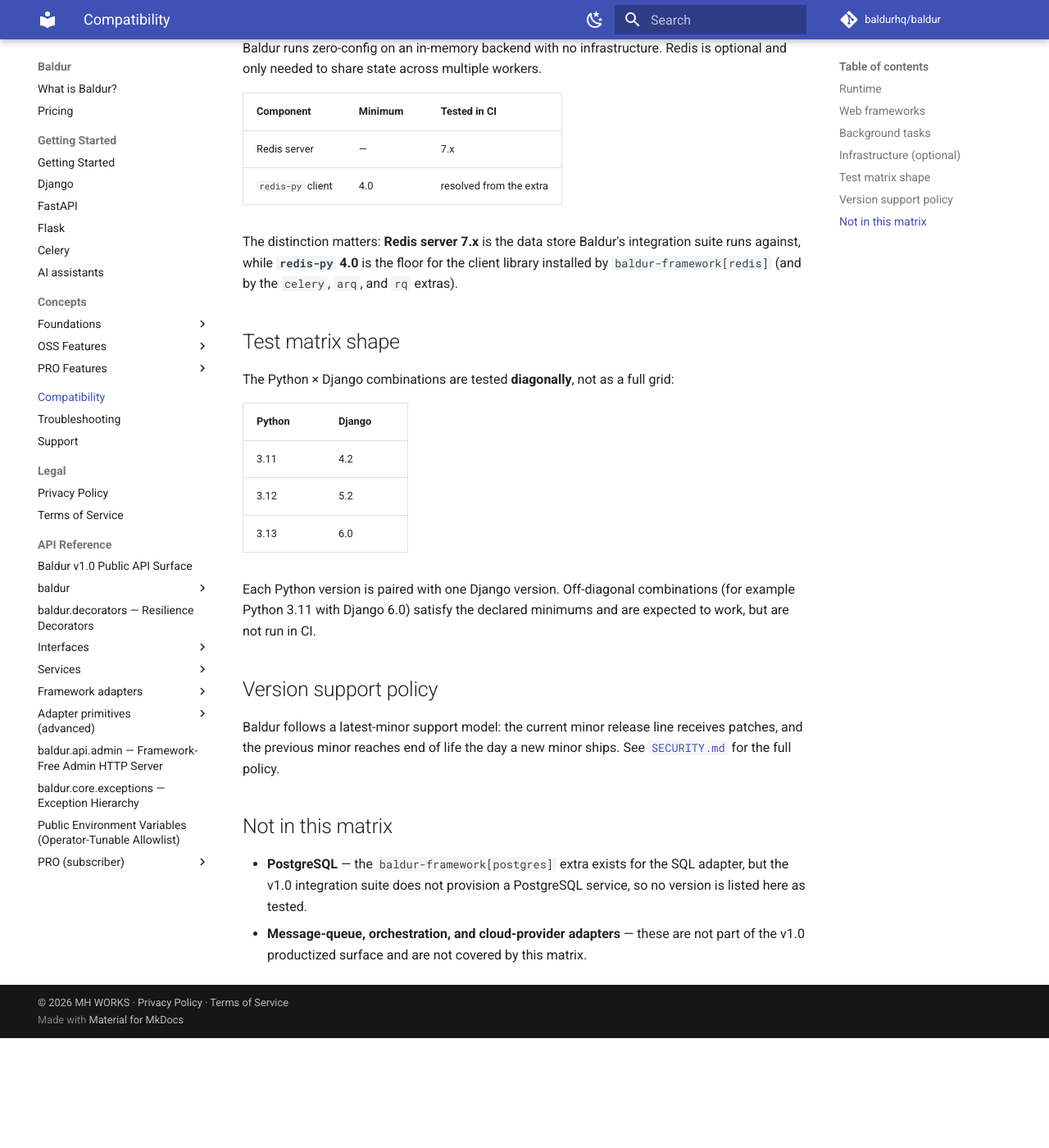
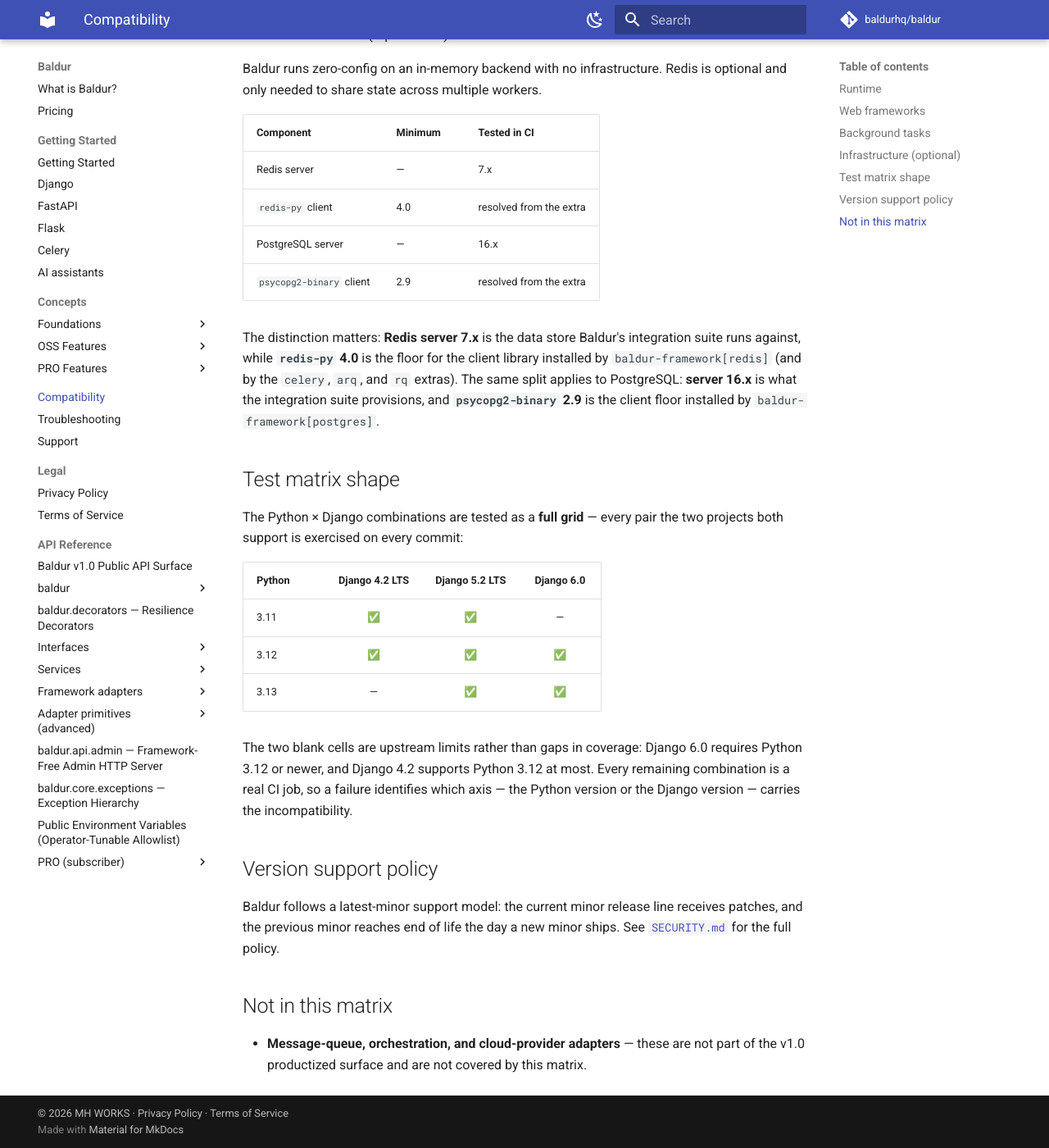
Before and after one commit to baldurhq/baldur, an MkDocs documentation site: the page built from docs/compatibility.md, in a window 1280 px wide and 1400 px high, scrolled down 1316 px. Shown: the whole window at 82% size. Built offline with MkDocs 1.6.1 and Material for MkDocs 9.7.7, drawn with Linux system fonts in a browser that asks for light colours; comment, search, counter and statistics services are not loaded; before the commit the page ends 2582 px from its top, so only the background shows below that; some of the changed text lies outside the part shown.

Commit message:
ci(matrix): test every supported Python x Django pair, not a diagonal
The unit-test matrix ran three cells on a sparse diagonal, which left two
combinations that are plausibly the most common in the field never exercised
even once: Django 4.2 LTS on Python 3.12 (conservative LTS on the Python most
distributions ship), and Python 3.13 on Django 5.2 LTS (newest Python on an LTS
Django).

The diagonal also contradicted its own neighbouring setting. fail-fast is off so
that a failure's axis -- Python version or Django version -- can be read off the
results, but a diagonal makes exactly that impossible: every version appears in
one cell, so a red cell names two suspects and separates neither.

Expands to the full grid, which is 7 cells rather than 9. The two dropped
combinations are upstream limits: Django 6.0 pins requires-python >= 3.12, so
3.11/6.0 does not resolve; Django 4.2 classifies 3.12 as its ceiling, so 3.13/4.2
would install but exercise a pairing Django itself does not support.

Adds a separate non-blocking unit-test-preview job for Python 3.14 (Django 5.2
and 6.0, the two lines that support it). It is deliberately absent from
ci-gate's needs list -- a blocking 3.14 cell would let one missing transitive
wheel wall off every pull request, while the metadata makes no 3.14 claim yet.
It is a separate job rather than a continue-on-error cell inside unit-test so
that the aggregate result the gate reads stays unambiguous.

This is free-minutes public CI, and the cells run concurrently, so 3 -> 7 leaves
pull-request feedback time essentially unchanged.

Co-Authored-By: Claude Opus 5 (1M context) <noreply@anthropic.com>

```diff
--- a/docs/compatibility.md
+++ b/docs/compatibility.md
@@ -16,7 +16,9 @@ commit. Two facts matter for each dependency:
 | Python | 3.11 | 3.11 · 3.12 · 3.13 |
 
 Python is tested on the three current releases. There is no upper bound in the
-package metadata, but versions above 3.13 are not yet exercised in CI.
+package metadata. Python 3.14 runs in CI as a non-blocking preview job — it
+collects a signal ahead of time and is not a supported version; it will be
+listed above once it is green and stays green.
 
 ## Web frameworks
 
@@ -48,25 +50,31 @@ optional and only needed to share state across multiple workers.
 |-----------|---------|--------------|
 | Redis server | — | 7.x |
 | `redis-py` client | 4.0 | resolved from the extra |
+| PostgreSQL server | — | 16.x |
+| `psycopg2-binary` client | 2.9 | resolved from the extra |
 
 The distinction matters: **Redis server 7.x** is the data store Baldur's
 integration suite runs against, while **`redis-py` 4.0** is the floor for the
 client library installed by `baldur-framework[redis]` (and by the `celery`,
-`arq`, and `rq` extras).
+`arq`, and `rq` extras). The same split applies to PostgreSQL: **server 16.x**
+is what the integration suite provisions, and **`psycopg2-binary` 2.9** is the
+client floor installed by `baldur-framework[postgres]`.
 
 ## Test matrix shape
 
-The Python × Django combinations are tested **diagonally**, not as a full grid:
+The Python × Django combinations are tested as a **full grid** — every pair the
+two projects both support is exercised on every commit:
 
-| Python | Django |
-|--------|--------|
-| 3.11 | 4.2 |
-| 3.12 | 5.2 |
-| 3.13 | 6.0 |
+| Python | Django 4.2 LTS | Django 5.2 LTS | Django 6.0 |
+|--------|:--------------:|:--------------:|:----------:|
+| 3.11 | ✅ | ✅ | — |
+| 3.12 | ✅ | ✅ | ✅ |
+| 3.13 | — | ✅ | ✅ |
 
-Each Python version is paired with one Django version. Off-diagonal
-combinations (for example Python 3.11 with Django 6.0) satisfy the declared
-minimums and are expected to work, but are not run in CI.
+The two blank cells are upstream limits rather than gaps in coverage: Django 6.0
+requires Python 3.12 or newer, and Django 4.2 supports Python 3.12 at most.
+Every remaining combination is a real CI job, so a failure identifies which
+axis — the Python version or the Django version — carries the incompatibility.
 
 ## Version support policy
 
@@ -77,8 +85,5 @@ for the full policy.
 
 ## Not in this matrix
 
-- **PostgreSQL** — the `baldur-framework[postgres]` extra exists for the SQL
-  adapter, but the v1.0 integration suite does not provision a PostgreSQL
-  service, so no version is listed here as tested.
 - **Message-queue, orchestration, and cloud-provider adapters** — these are not
   part of the v1.0 productized surface and are not covered by this matrix.
```
Also changed, not shown: README.md (+1 -1 lines), 1 other file.
